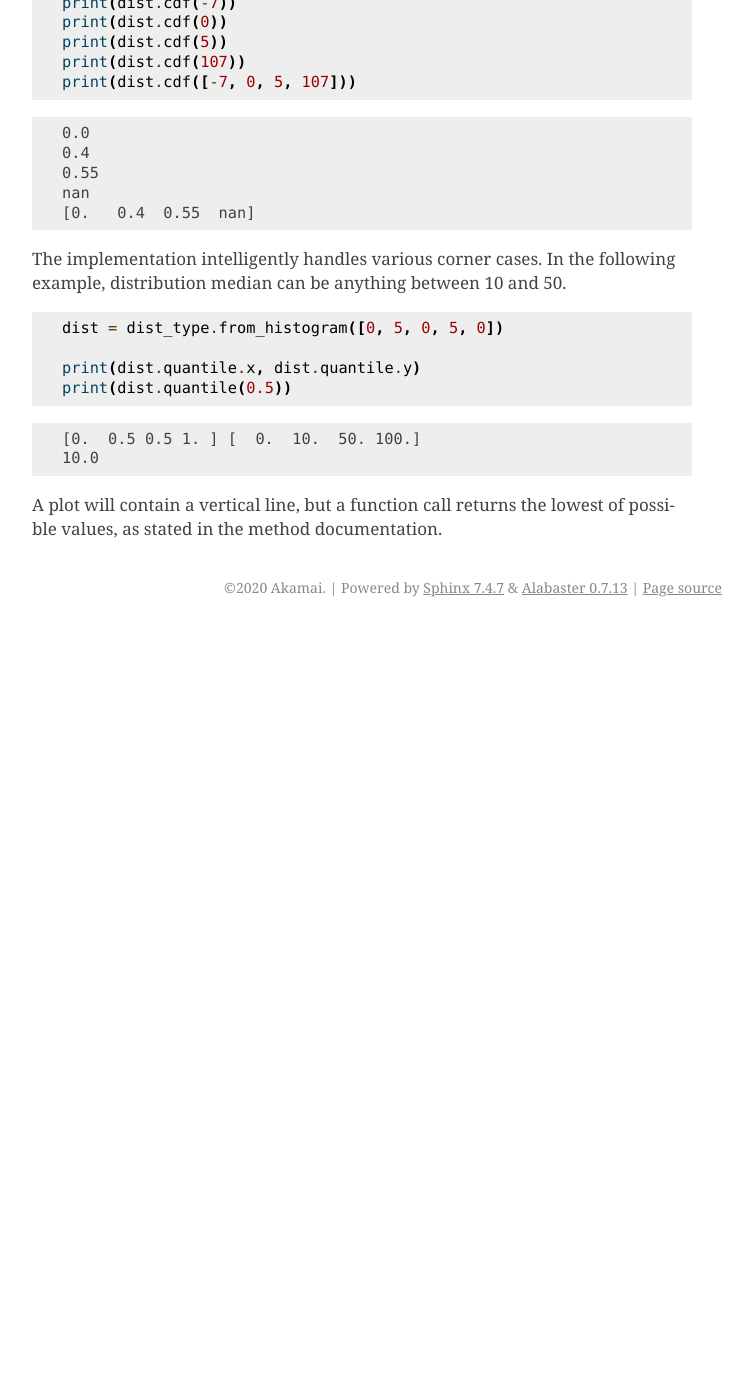
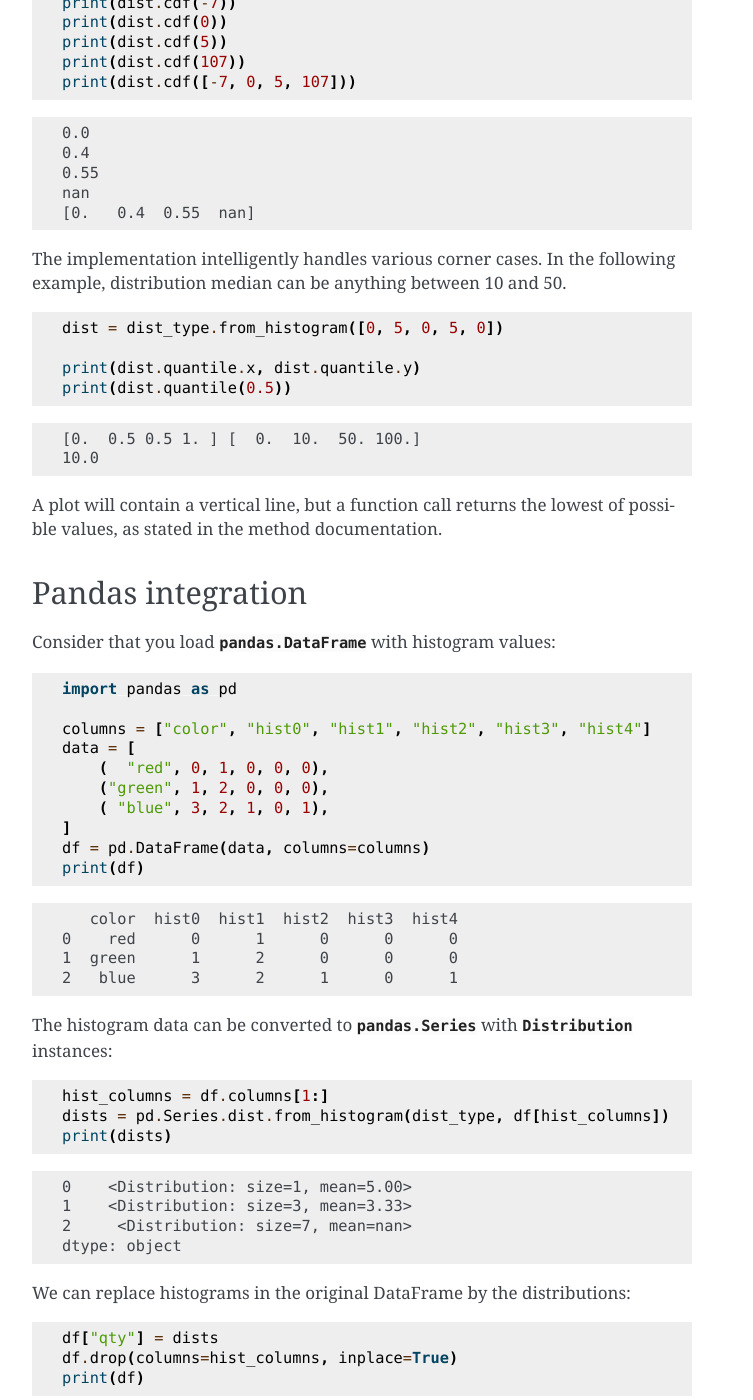
Before and after one commit to akamai/distimate, a Sphinx documentation site: the page built from docs/intro.rst, in a window 1280 px wide and 1400 px high, scrolled down 2364 px. Shown: the whole window, without its empty margins (388-1141 px from the left). Built offline with Sphinx 7.4.7, drawn with Linux system fonts in a browser that asks for light colours; before the commit the page ends 2991 px from its top, so only the background shows below that; some of the changed text lies outside the part shown.

Commit message:
Document Pandas integration.

```diff
--- a/docs/intro.rst
+++ b/docs/intro.rst
@@ -7,7 +7,6 @@ Distributions
 
 Distimate stores distributions as histograms with constant edges.
 The :class:`.DistributionType` class is available to remember histogram edges.
-
 
 .. testcode::
 
@@ -29,7 +28,6 @@ Each distribution instance holds a histogram with one more bucket than it has ed
   and lesser than or equal to their right edge (intervals are left-open).
 - The last bucket counts items greater than the last edge.
 
-
 .. testcode::
 
     dist = dist_type.from_samples([0, 7, 10, 107])
@@ -41,7 +39,6 @@ Each distribution instance holds a histogram with one more bucket than it has ed
 
 
 Distributions can be updated or combined:
-
 
 .. testcode::
 
@@ -66,7 +63,6 @@ Distributions can be updated or combined:
 
 Optional weights are supported:
 
-
 .. testcode::
 
     dist = dist_type.from_samples([0, 7, 13], [1, 2, 3])
@@ -76,9 +72,9 @@ Optional weights are supported:
 
     [1. 2. 3. 0. 0.]
 
+
 Statistics
 ==========
-
 
 The :class:`.Distribution` class offers common statistical functions.
 All functions are approximated from an underlying histogram.
@@ -97,7 +93,6 @@ All functions are approximated from an underlying histogram.
 
     <Distribution: size=3, mean=0.00>
 
-
 .. testcode::
 
     # The midpoint of the (0, 10] bucket is 5.
@@ -107,7 +102,6 @@ All functions are approximated from an underlying histogram.
 .. testoutput::
 
     <Distribution: size=7, mean=5.00>
-
 
 .. testcode::
 
@@ -129,7 +123,6 @@ The main feature of Distimate is the ability to compupte advanced statistical fu
 Each of the above functions can be either plotted as an object with ``.x`` and ``.y`` attributes,
 or it can be called to approximate a function value at arbitrary point.
 
-
 .. testcode::
 
     dist = dist_type.from_histogram([4, 3, 1, 0, 2])
@@ -140,6 +133,7 @@ or it can be called to approximate a function value at arbitrary point.
 
     [  0  10  50 100]
     [0.4 0.7 0.8 0.8]
+
 
 The functions accept a number or a NumPy array-like.
 
@@ -177,3 +171,81 @@ In the following example, distribution median can be anything between 10 and 50.
 
 A plot will contain a vertical line,
 but a function call returns the lowest of possible values, as stated in the method documentation.
+
+
+Pandas integration
+==================
+
+Consider that you load :class:`pandas.DataFrame` with histogram values:
+
+.. testcode::
+
+    import pandas as pd
+
+    columns = ["color", "hist0", "hist1", "hist2", "hist3", "hist4"]
+    data = [
+        (  "red", 0, 1, 0, 0, 0),
+        ("green", 1, 2, 0, 0, 0),
+        ( "blue", 3, 2, 1, 0, 1),
+    ]
+    df = pd.DataFrame(data, columns=columns)
+    print(df)
+
+.. testoutput::
+
+       color  hist0  hist1  hist2  hist3  hist4
+    0    red      0      1      0      0      0
+    1  green      1      2      0      0      0
+    2   blue      3      2      1      0      1
+
+
+The histogram data can be converted to :class:`pandas.Series`
+with :class:`.Distribution` instances:
+
+.. testcode::
+
+    hist_columns = df.columns[1:]
+    dists = pd.Series.dist.from_histogram(dist_type, df[hist_columns])
+    print(dists)
+
+.. testoutput::
+
+    0    <Distribution: size=1, mean=5.00>
+    1    <Distribution: size=3, mean=3.33>
+    2     <Distribution: size=7, mean=nan>
+    dtype: object
+
+
+We can replace histograms in the original DataFrame by the distributions:
+
+.. testcode::
+
+    df["qty"] = dists
+    df.drop(columns=hist_columns, inplace=True)
+    print(df)
+
+.. testoutput::
+
+       color                                qty
+    0    red  <Distribution: size=1, mean=5.00>
+    1  green  <Distribution: size=3, mean=3.33>
+    2   blue   <Distribution: size=7, mean=nan>
+
+
+
+The advantage of the new column is that we can use it with the ``dist`` accessor
+to compute statistical functions for all DataFrame rows using a simple expression.
+
+.. testcode::
+
+    median = df["qty"].dist.quantile(0.5)
+    print(median)
+
+.. testoutput::
+
+    0    5.0
+    1    2.5
+    2    2.5
+    Name: qty_q50, dtype: float64
+
+See :class:`.DistributionAccessor` for all methods available via the  ``dist`` accessor.
```
Also changed, not shown: docs/api.rst (+15 -0 lines), 2 other files.
